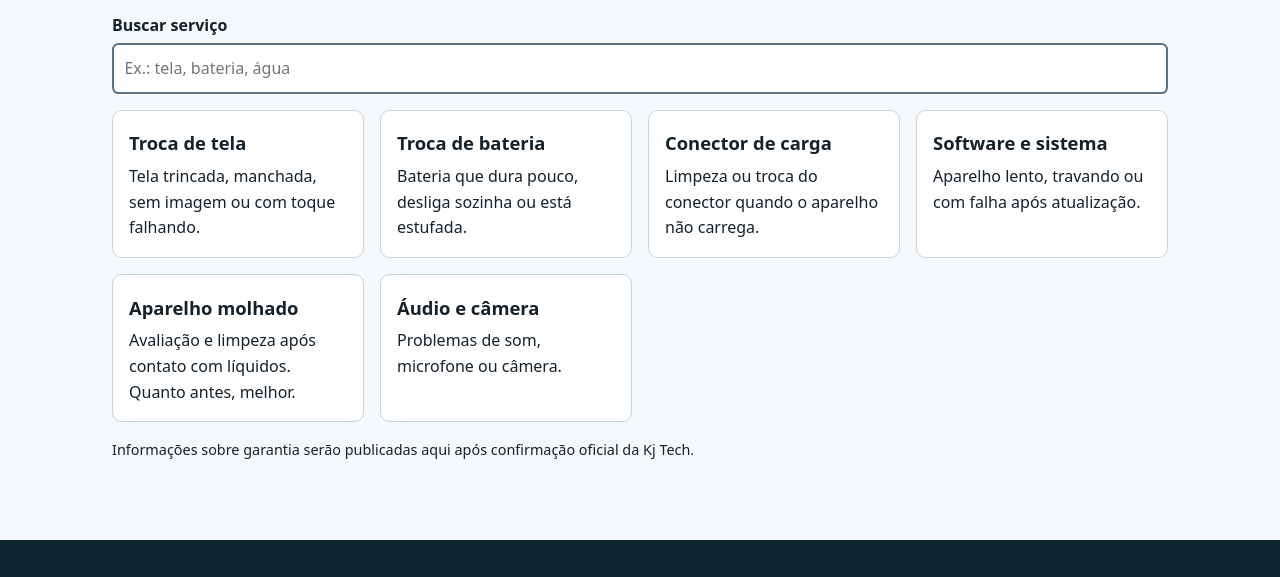
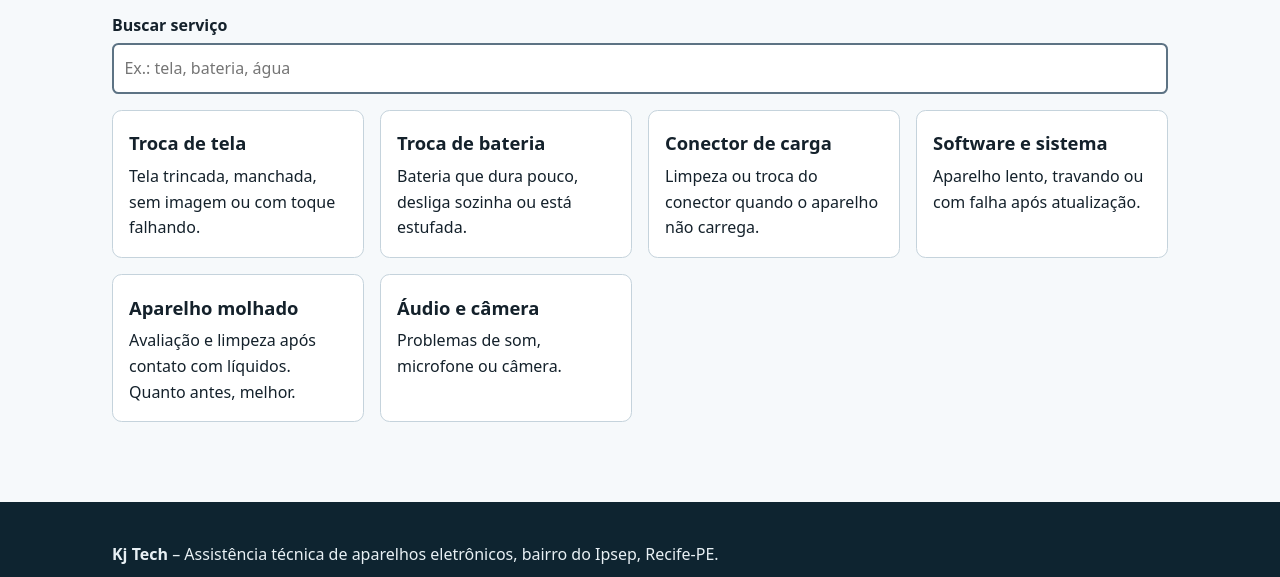
Before and after one commit to minacabu/Trabalho-Extensionista-Web-para-Todos, a plain HTML site: page entrega-3/servicos.html in a window 1280 px wide. Shown: the part 216-793 px from the top of the page. Drawn offline with Linux system fonts and the light colour scheme.

Commit message:
Entrega 3: remove aviso de garantia da página de serviços

```diff
--- a/entrega-3/servicos.html
+++ b/entrega-3/servicos.html
@@ -35,7 +35,6 @@
     <li class="card" data-busca="alto-falante microfone câmera áudio som"><h2>Áudio e câmera</h2><p>Problemas de som, microfone ou câmera.</p></li>
   </ul>
   <p id="vazio" class="aviso" hidden>Não encontramos esse serviço na lista. Fale com a loja: pode ser que ele também seja atendido.</p>
-  <p class="peq">Informações sobre garantia serão publicadas aqui após confirmação oficial da Kj Tech.</p>
 </section>
 </main>
 <footer class="rodape">
```
